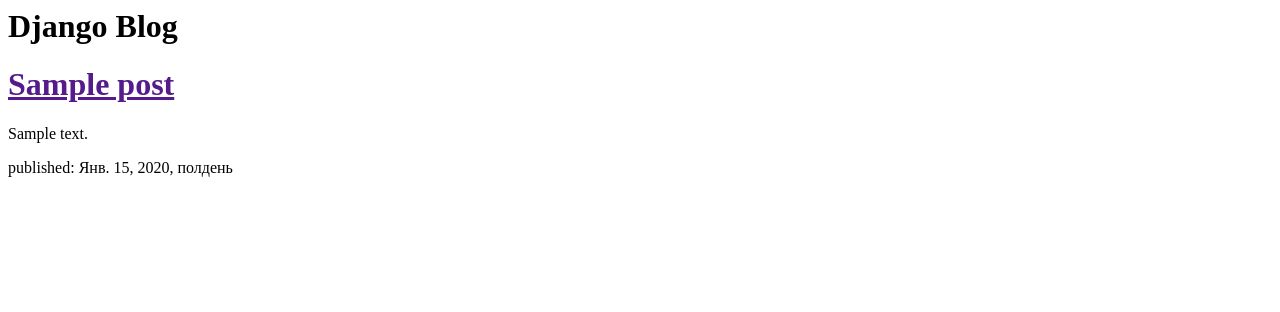
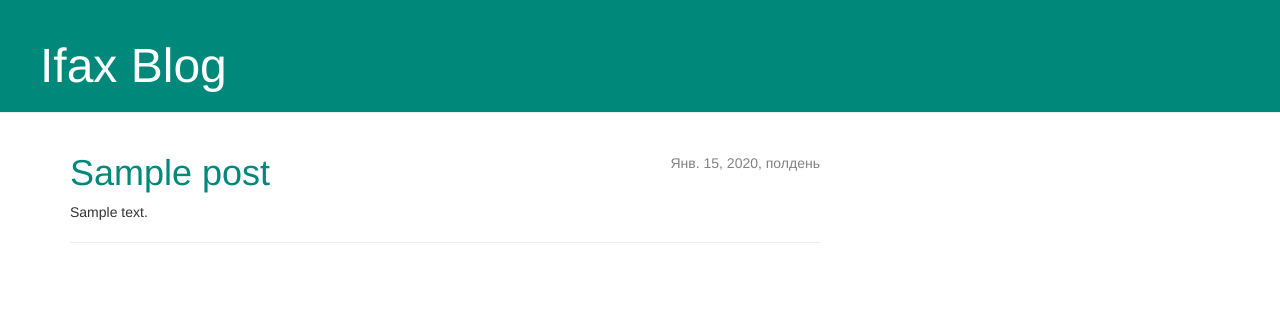
Before and after one commit to camister/my-first-blog, a Django app: template blog/templates/blog/post_list.html in a window 1280 px wide. Shown: the top 312 px of the page. Run offline with Django 3.2, Linux system fonts and the light colour scheme; the template is opened without the code that fills it: values that come from a table or form of the project are taken from there, others are empty; tables that the repository leaves empty hold one stand-in row (values such as "Sample post"); some libraries are stand-ins or nearby versions.

Commit message:
Style add.

```diff
--- /dev/null
+++ b/blog/static/css/blog.css
@@ -0,0 +1,43 @@
+    h1 a {
+        color: #00897B;
+    }
+
+    .page-header {
+        background-color: #00897B;
+        margin-top: 0 !important;
+        padding: 20px 20px 20px 40px;
+    }
+
+    .page-header h1, .page-header h1 a, .page-header h1 a:visited, .page-header h1 a:active {
+        color: #ffffff;
+        font-size: 36pt;
+        text-decoration: none;
+    }
+
+    .content {
+        margin-left: 40px;
+    }
+
+    .date {
+        float: right;
+        color: #828282;
+    }
+
+    .save {
+        float: right;
+    }
+
+    .post-form textarea, .post-form input {
+        width: 100%;
+    }
+
+    .top-menu, .top-menu:hover, .top-menu:visited {
+        color: #ffffff;
+        float: right;
+        font-size: 26pt;
+        margin-right: 20px;
+    }
+
+    .post {
+        margin-bottom: 70px;
+    }
--- a/blog/templates/blog/post_list.html
+++ b/blog/templates/blog/post_list.html
@@ -1,18 +1,31 @@
+{% load staticfiles %}
 <html>
     <head>
+        <link rel="stylesheet" href="{% static 'css/blog.css' %}">
+        <link rel="stylesheet" href="//maxcdn.bootstrapcdn.com/bootstrap/3.3.6/css/bootstrap.min.css">
+        <link rel="stylesheet" href="//maxcdn.bootstrapcdn.com/bootstrap/3.3.6/css/bootstrap-theme.min.css">
         <title>IFaxBlog</title>
     </head>
     <body>
-            <div>
-        <h1>Django Blog</h1>
+   <div class="page-header">
+        <h1><a href="/">Ifax Blog</a></h1>
     </div>
 
+    <div class="content container">
+        <div class="row">
+            <div class="col-md-8">
                 {% for post in posts %}
-        <div>
+                    <div class="post">
+                        <div class="date">
+                            {{ post.published_date }}
+                        </div>
                         <h1><a href="">{{ post.title }}</a></h1>
                         <p>{{ post.text|linebreaks }}</p>
-            <p>published: {{ post.published_date }}</p>
+                        <hr>
                     </div>
                 {% endfor %}
+            </div>
+        </div>
+    </div>
     </body>
 </html>
```
Lines whose indentation alone changed are shown as unchanged.
